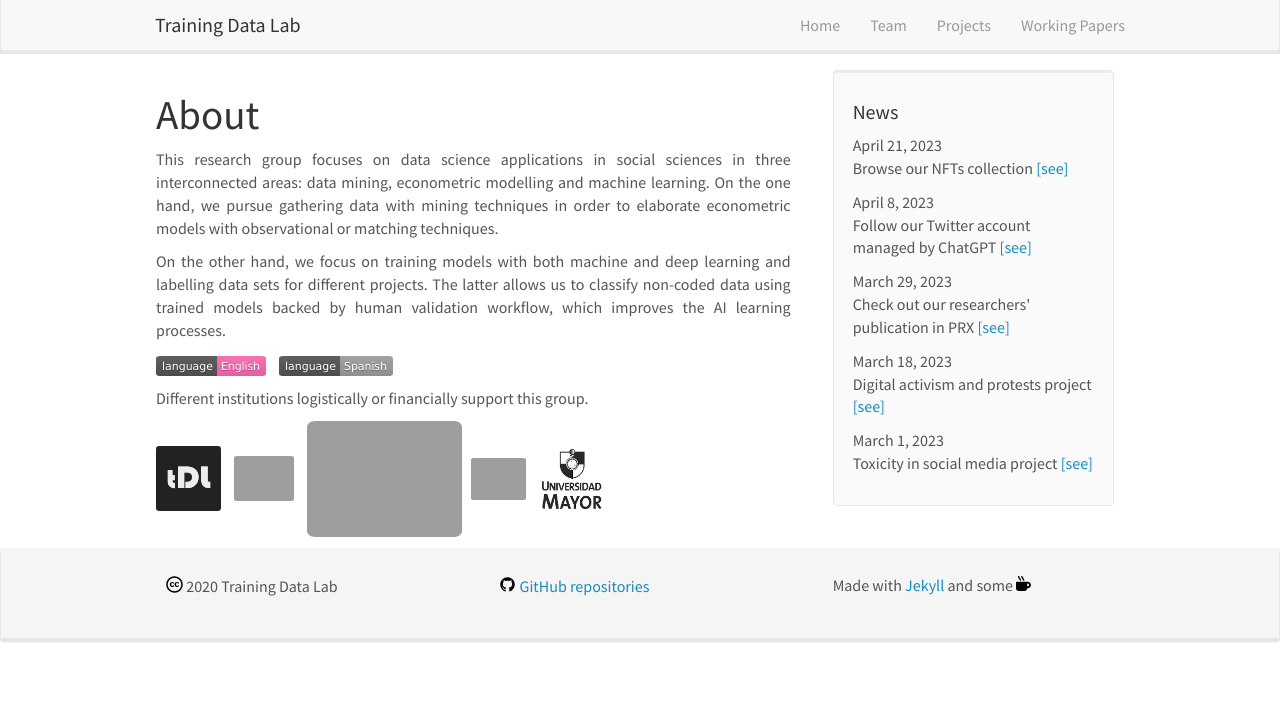
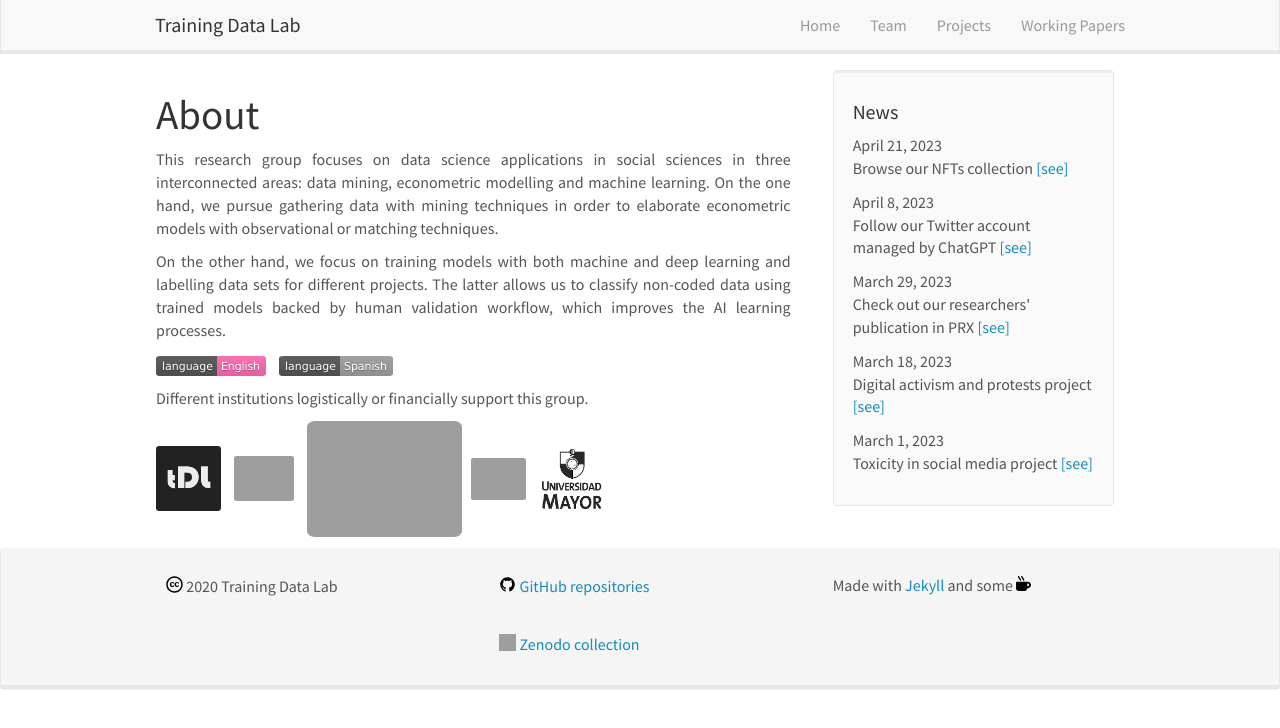
Before and after one commit to training-datalab/old-training-datalab.com, a Jekyll site: the page built from _pages/home.md, in a window 1280 px wide. Shown: the top 728 px of the page. Built offline with Jekyll 4.4.1, drawn with Linux system fonts in a browser that asks for light colours; nearby versions of some CDN libraries.

Commit message:
Update footer.html

```diff
--- a/_includes/footer.html
+++ b/_includes/footer.html
@@ -11,7 +11,8 @@
 
 		</div>
 		<div class="col-sm-4">
-		  <img src="{{ site.url }}{{ site.baseurl }}/images/svg/github.svg" alt="GitHub" height="17" width="17" /> <a href="https://github.com/training-datalab" target="_blank">GitHub repositories</a>
+		  <img src="{{ site.url }}{{ site.baseurl }}/images/svg/github.svg" alt="GitHub" height="17" width="17" /> <a href="https://github.com/training-datalab" target="_blank">GitHub repositories</a><br />
+      <img src="{{ site.url }}{{ site.baseurl }}/images/svg/zenodo.svg" alt="GitHub" height="17" width="17" /> <a href="https://zenodo.org/communities/tdl/" target="_blank">Zenodo collection</a>
 		</div>
 		<div class="col-sm-4">
 		  Made with <a href="https://jekyllrb.com" target="_blank">Jekyll</a> and some <img src="{{ site.url }}{{ site.baseurl }}/images/svg/mug-hot-solid.svg" alt="coffee" height="15" width="15" />
```
